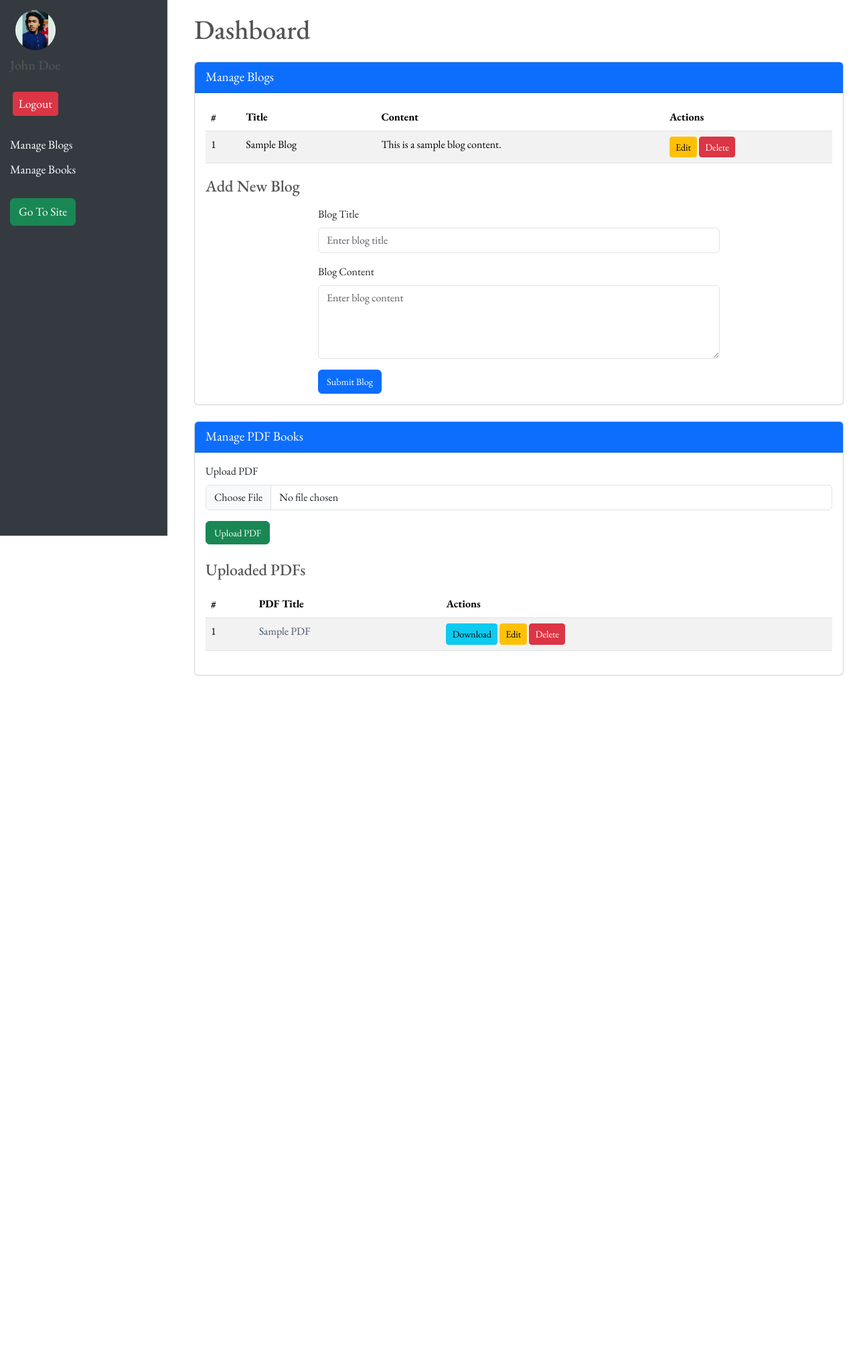
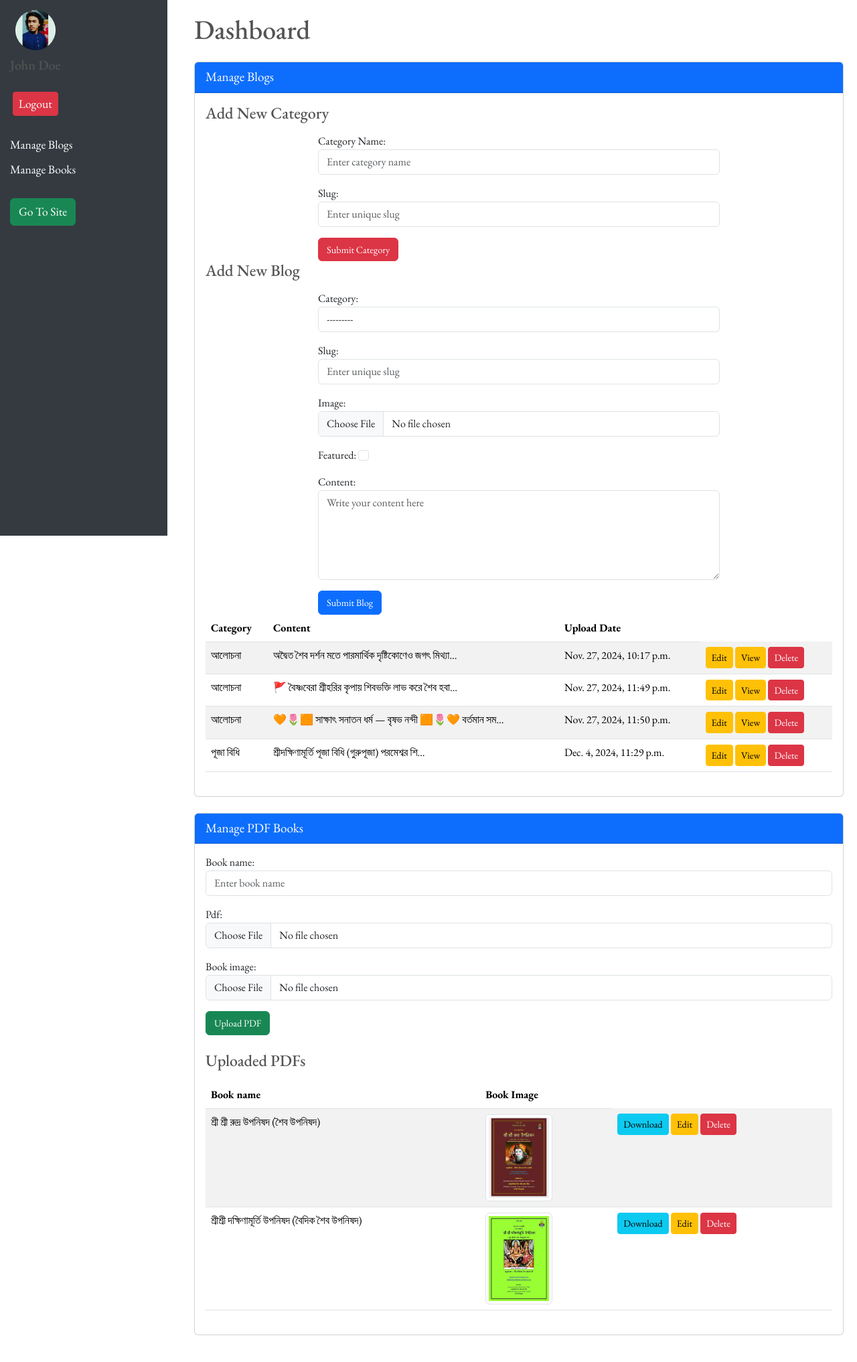
Before and after one commit to Rod512/ISSGT, a Django app: page /account/dashboard/ in a window 1280 px wide. Shown: the whole page at 67% size. Before the commit the page ends 1009 px from the top, so only its background shows below. Run offline with Django 5.2, Linux system fonts and the light colour scheme; a user stored in the database is signed in; data comes from the database, SQL or seed files in the repository; both versions use the stored data as it was after the commit; some libraries are stand-ins or nearby versions.

Commit message:
blog & files upload with dashboard

```diff
--- a/account/views.py
+++ b/account/views.py
@@ -10,6 +10,11 @@ from django.utils.http import urlsafe_base64_encode,urlsafe_base64_decode
 from django.template.loader import render_to_string
 from django.utils.encoding import force_bytes
 from django.contrib.auth.decorators import login_required,user_passes_test
+
+from home.models import HomeBlog,Category
+from home.forms import Homeblogform, CategoryForm
+from books.models import Books
+from books.forms import BookForm
 
 
 
@@ -98,4 +103,53 @@ def is_admin(user):
 @login_required
 @user_passes_test(is_admin, login_url='home')
 def dashboard(request):
-    return render(request, 'account/dashboard.html')
+    # blogs
+    blogs = HomeBlog.objects.filter(author=request.user)
+
+    # category
+    categories = Category.objects.all()
+
+    #Books
+    books = Books.objects.all()
+
+    # forms
+    form = Homeblogform()
+    categoryform = CategoryForm()
+    bookform = BookForm()
+
+    if request.method == 'POST':
+        # for blog
+        if 'create_blog' in request.POST:
+            form = Homeblogform(request.POST, request.FILES)
+            if form.is_valid():
+                blog = form.save(commit=False)
+                blog.author = request.user
+                blog.save()
+                messages.success(request, 'Blog created successfully')
+                return redirect('dashboard')
+
+        # for category
+        elif 'create_category' in request.POST:
+            categoryform = CategoryForm(request.POST)
+            if categoryform.is_valid():
+                categoryform.save()
+                messages.success(request, 'Category created successfully')
+                return redirect('dashboard')
+
+        elif 'upload_pdf' in request.POST:
+            bookform = BookForm(request.POST, request.FILES)
+            if bookform.is_valid():
+                bookform.save()
+                messages.success(request, 'Book uploaded successfully')
+                return redirect('dashboard')
+
+
+    context = {
+        'blogs': blogs,
+        'form': form,
+        'categoryform': categoryform,
+        'categories': categories,
+        'bookform': bookform,
+        'books': books
+    }
+    return render(request, 'account/dashboard.html', context)
--- /dev/null
+++ b/books/forms.py
@@ -0,0 +1,13 @@
+from django import forms
+from .models import Books
+
+class BookForm(forms.ModelForm):
+    class Meta:
+        model = Books
+        fields = ['book_name', 'pdf', 'book_image']
+
+        widgets = {
+            'book_name': forms.TextInput(attrs={'class': 'form-control', 'placeholder': 'Enter book name'}),
+            'pdf': forms.FileInput(attrs={'class': 'form-control'}),
+            'book_image': forms.FileInput(attrs={'class': 'form-control'}),
+        }
--- /dev/null
+++ b/home/forms.py
@@ -0,0 +1,23 @@
+from django import forms
+from .models import HomeBlog, Category
+
+class Homeblogform(forms.ModelForm):
+    class Meta:
+        model = HomeBlog
+        fields = ['category', 'slug', 'image', 'is_featured', 'content']
+        widgets = {
+            'category': forms.Select(attrs={'class': 'form-control'}),
+            'slug': forms.TextInput(attrs={'class': 'form-control', 'placeholder': 'Enter unique slug'}),
+            'image': forms.FileInput(attrs={'class': 'form-control'}),
+            'is_featured': forms.CheckboxInput(attrs={'class': 'form-check-input'}),
+            'content': forms.Textarea(attrs={'class': 'form-control', 'rows': 5, 'placeholder': 'Write your content here'}),
+        }
+
+class CategoryForm(forms.ModelForm):
+    class Meta:
+        model = Category
+        fields = ['name', 'slug',]
+        widgets = {
+            'name': forms.TextInput(attrs={'class': 'form-control', 'placeholder': 'Enter category name'}),
+            'slug': forms.TextInput(attrs={'class': 'form-control', 'placeholder': 'Enter unique slug'}),
+        }
--- a/home/views.py
+++ b/home/views.py
@@ -5,7 +5,7 @@ from django.utils.timezone import now
 
 def home(request):
     # Fetch only featured blogs for home page
-    featured_blogs = HomeBlog.objects.filter(is_featured=True).order_by('-published_date')[:3]
+    featured_blogs = HomeBlog.objects.filter(is_featured=True).order_by('-published_date')
     context = {
         'featured_blogs': featured_blogs,
         'version': now().timestamp(),
--- a/templates/account/dashboard.html
+++ b/templates/account/dashboard.html
@@ -23,45 +23,49 @@
     <div id="blogSection" class="card mb-4">
         <div class="card-header bg-primary text-white">Manage Blogs</div>
         <div class="card-body">
+            <!-- Add New Blog Form -->
+            <div class="form-section">
+                <h4>Add New Category</h4>
+                <form method ='POST'>
+                    {% csrf_token %}
+                    {{categoryform.as_p}}
+                    <button type="submit" name="create_category" class="btn btn-danger">Submit Category</button>
+                </form>
+
+                <h4>Add New Blog</h4>
+                <form id="addBlogForm" method='POST' enctype="multipart/form-data">
+                    {% csrf_token %}
+                    {{form.as_p}}
+                    <button type="submit" name="create_blog" class="btn btn-primary">Submit Blog</button>
+                </form>
+            </div>
+
             <!-- Blog List Table -->
             <table class="table table-striped" id="blogTable">
                 <thead>
                     <tr>
-                        <th>#</th>
-                        <th>Title</th>
+                        <th>Category</th>
                         <th>Content</th>
-                        <th>Actions</th>
+                        <th>Upload Date</th>
                     </tr>
                 </thead>
                 <tbody>
                     <!-- Example Blog Post -->
+                     {% for blog in blogs %}
                     <tr>
-                        <td>1</td>
-                        <td>Sample Blog</td>
-                        <td>This is a sample blog content.</td>
+                        <td>{{blog.category}}</td>
+                        <td>{{blog.content|truncatechars:50}}</td>
+                        <td>{{blog.published_date}}</td>
+
                         <td>
                             <button class="btn btn-warning btn-sm" onclick="openEditBlogModal(1, 'Sample Blog', 'This is a sample blog content.')">Edit</button>
+                            <a href="{% url 'single_blog' slug=blog.slug %}" class="btn btn-warning btn-sm">View</a>
                             <button class="btn btn-danger btn-sm" onclick="deleteBlog(1)">Delete</button>
                         </td>
                     </tr>
+                    {% endfor %}
                 </tbody>
             </table>
-
-            <!-- Add New Blog Form -->
-            <div class="form-section">
-                <h4>Add New Blog</h4>
-                <form id="addBlogForm">
-                    <div class="mb-3">
-                        <label for="blogTitle" class="form-label">Blog Title</label>
-                        <input type="text" class="form-control" id="blogTitle" placeholder="Enter blog title" required>
-                    </div>
-                    <div class="mb-3">
-                        <label for="blogContent" class="form-label">Blog Content</label>
-                        <textarea class="form-control" id="blogContent" rows="4" placeholder="Enter blog content" required></textarea>
-                    </div>
-                    <button type="submit" class="btn btn-primary">Submit Blog</button>
-                </form>
-            </div>
         </div>
     </div>
 
@@ -70,12 +74,10 @@
         <div class="card-header bg-primary text-white">Manage PDF Books</div>
         <div class="card-body">
             <!-- PDF Upload Form -->
-            <form id="pdfUploadForm" enctype="multipart/form-data">
-                <div class="mb-3">
-                    <label for="pdfFile" class="form-label">Upload PDF</label>
-                    <input type="file" class="form-control" id="pdfFile" accept=".pdf" required>
-                </div>
-                <button type="submit" class="btn btn-success">Upload PDF</button>
+            <form id="pdfUploadForm" enctype="multipart/form-data" method="POST">
+                {% csrf_token %}
+                {{bookform.as_p}}
+                <button type="submit" name="upload_pdf" class="btn btn-success">Upload PDF</button>
             </form>
 
             <!-- PDF List Table -->
@@ -83,22 +85,32 @@
             <table class="table table-striped mt-3" id="pdfTable">
                 <thead>
                     <tr>
-                        <th>#</th>
-                        <th>PDF Title</th>
-                        <th>Actions</th>
+                        <th>Book name</th>
+                        {% comment %} <th>File</th> {% endcomment %}
+                        <th>Book Image</th>
                     </tr>
                 </thead>
                 <tbody>
                     <!-- Example PDF -->
+                    {% for book in books %}
                     <tr>
-                        <td>1</td>
-                        <td><a href="sample.pdf" target="_blank">Sample PDF</a></td>
+                        <td>{{book.book_name}}</td>
+                        {% comment %} <td>
+                        {% if book.pdf %}
+                            <embed src="{{ book.pdf.url }}" type="application/pdf" width="100" height="100">
+                        {% else %}
+                            No PDF uploaded
+                        {% endif %}
+
+                        </td> {% endcomment %}
+                        <td><img class="img-thumbnail" src="{{ book.book_image.url }}" alt="Book Image" width="100" height="100"></td>
                         <td>
-                            <a href="sample.pdf" class="btn btn-info btn-sm" download="sample.pdf">Download</a>
+                            <a href="{{book.pdf.url}}" class="btn btn-info btn-sm" Download>Download</a>
                             <button class="btn btn-warning btn-sm" onclick="openEditPdfModal(1, 'Sample PDF')">Edit</button>
                             <button class="btn btn-danger btn-sm" onclick="deletePdf(1)">Delete</button>
                         </td>
                     </tr>
+                    {% endfor %}
                 </tbody>
             </table>
         </div>
```
Also changed, not shown: db.sqlite3, media/photos/blogs/WhatsApp_Image_2024-11-27_at_9_94Gekvn.12.01_AM.jpeg (added), media/photos/blogs/WhatsApp_Image_2024-12-04_at_2.09.39_PM.jpeg (added), media/photos/blogs/koushik.jpg (added), media/photos/books/FB_IMG_1721529744369.jpg (added), 3 other files.
